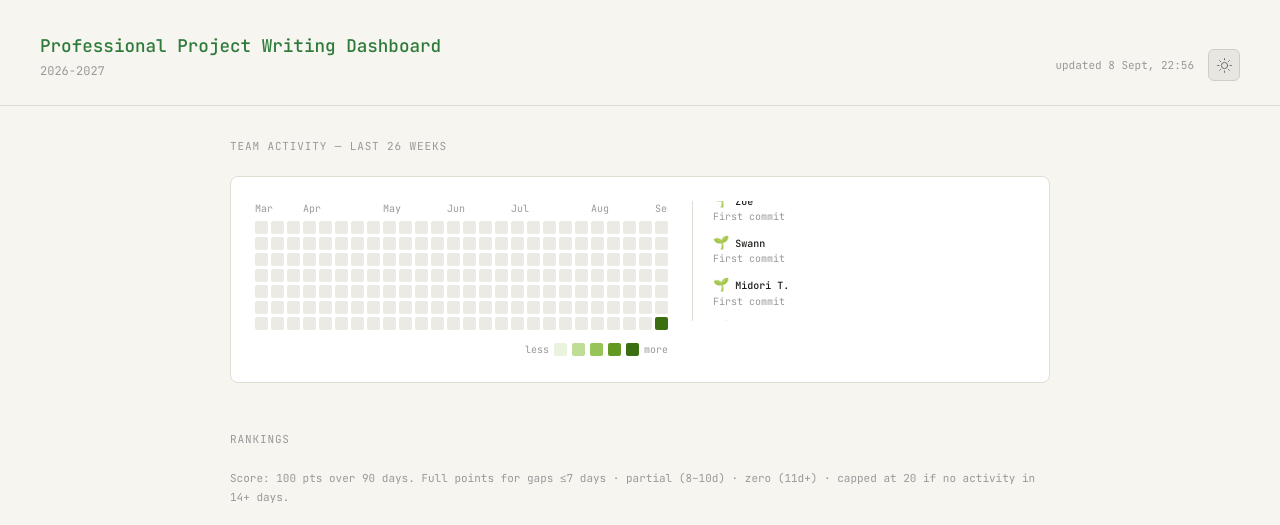
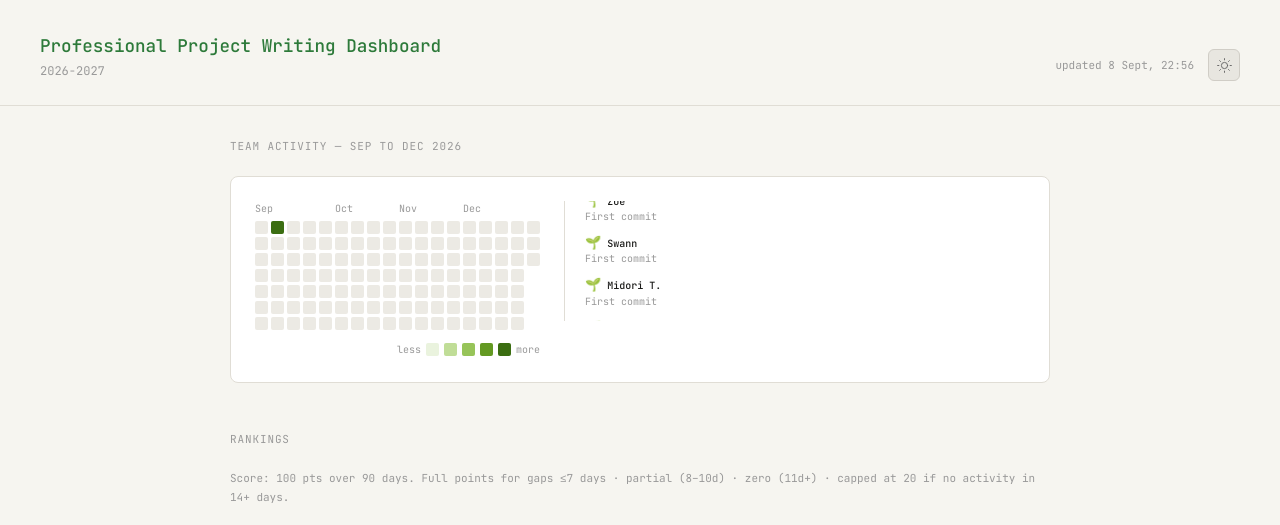
Before and after one commit to GIP-TRIAD/pp-dashboard, a plain HTML site: page index.html in a window 1280 px wide. Shown: the top 525 px of the page. Drawn offline with Linux system fonts and the light colour scheme.

Commit message:
make main heatmap relative to actual tracking period

```diff
--- a/index.html
+++ b/index.html
@@ -167,6 +167,7 @@
     }
 
     .day-cell:hover { opacity: 0.7; }
+    .day-cell-empty { visibility: hidden; }
 
     .legend { display: flex; align-items: center; gap: 5px; margin-top: 12px; justify-content: flex-end; }
     .legend span { font-family: 'JetBrains Mono', monospace; font-size: 10px; color: var(--muted); }
@@ -456,7 +457,7 @@
   <main>
 
     <div class="section">
-      <div class="section-title">Team activity — last 26 weeks</div>
+      <div class="section-title" id="heatmap-title">Team activity</div>
       <div class="heatmap-wrap">
         <div class="heatmap-main">
           <div class="month-row" id="month-labels"></div>
@@ -685,10 +686,20 @@ function cellColor(v, max) {
 }
 
 function buildHeatmap(students) {
-  const weeks = 26;
+  // Anchor to the actual tracking period rather than a rolling window ending
+  // "today": 1st of the current month through the last day of the 4th month
+  // (e.g. Sep 1 → Dec 31), so the heatmap reflects the real semester length
+  // instead of an arbitrary trailing 6 months.
   const today = new Date();
-  const startDate = new Date(today);
-  startDate.setDate(startDate.getDate() - (weeks * 7 - 1));
+  const startDate = new Date(today.getFullYear(), today.getMonth(), 1);
+  const endDate   = new Date(startDate.getFullYear(), startDate.getMonth() + 4, 0);
+  const totalDays = Math.round((endDate - startDate) / 86400000) + 1;
+  const weeks = Math.ceil(totalDays / 7);
+
+  const titleEl = document.getElementById('heatmap-title');
+  if (titleEl) {
+    titleEl.textContent = `Team activity — ${MONTH_NAMES[startDate.getMonth()]} to ${MONTH_NAMES[endDate.getMonth()]} ${endDate.getFullYear()}`;
+  }
 
   // Aggregate commit counts per day across all students using active_days
   const dayMap = {};
@@ -713,6 +724,17 @@ function buildHeatmap(students) {
     for (let d = 0; d < 7; d++) {
       const date = new Date(startDate);
       date.setDate(startDate.getDate() + w * 7 + d);
+
+      // Trailing cells past the tracking period's end (partial last week) —
+      // keep them as invisible spacers so the grid stays aligned without
+      // implying there's data (or a day) beyond the period.
+      if (date > endDate) {
+        const filler = document.createElement('div');
+        filler.className = 'day-cell day-cell-empty';
+        col.appendChild(filler);
+        continue;
+      }
+
       const key = date.toISOString().slice(0, 10);
       const val = dayMap[key] || 0;
 
```
